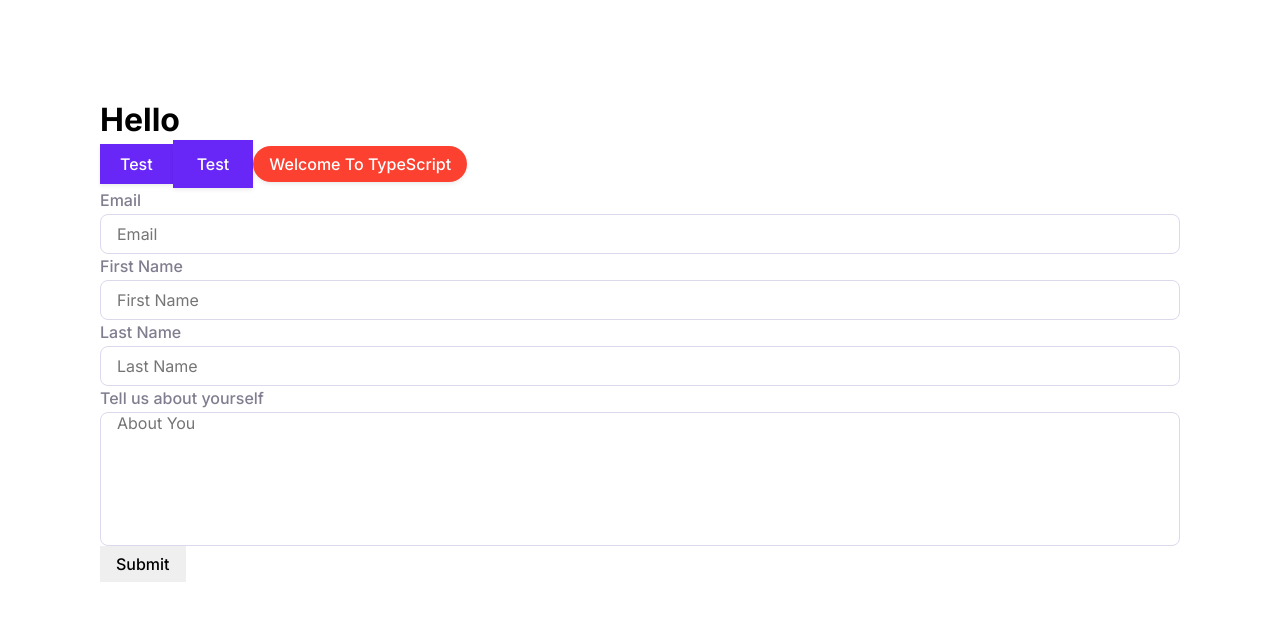
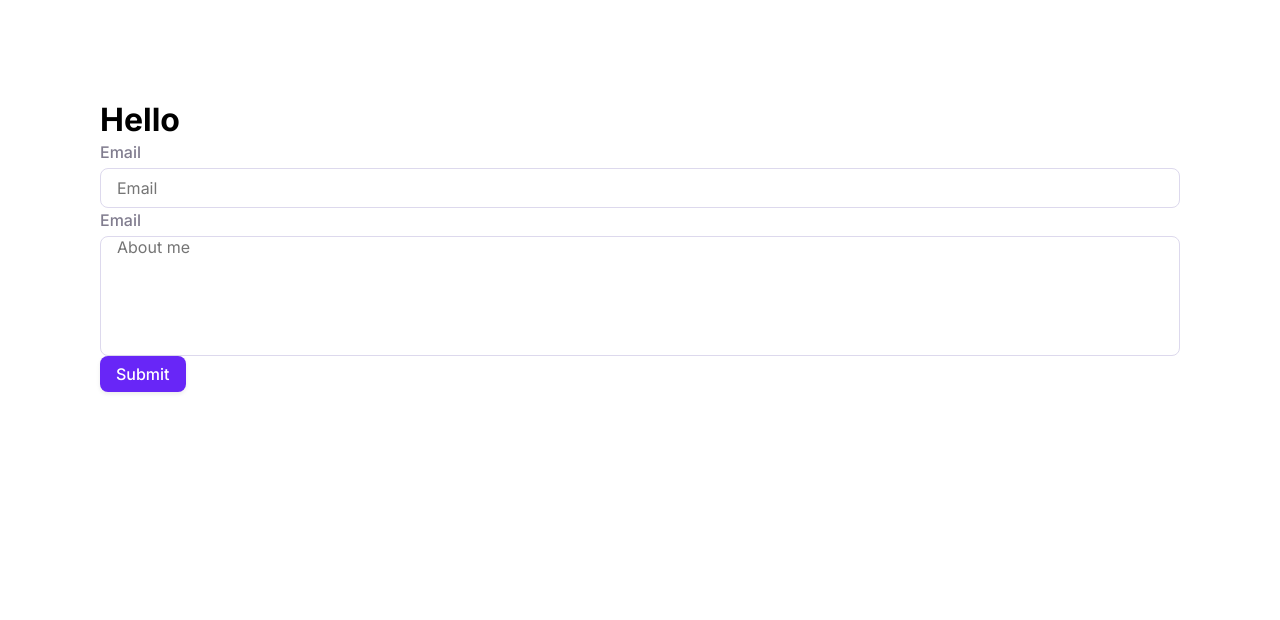
Before and after one commit to kulievtech/projectify-app-ui, a React (Create React App) app: page / in a window 1280 px wide. Shown: the top 620 px of the page. Built offline with nearby package versions, Linux system fonts and the light colour scheme.

Commit message:
Add onChange and value to Input component

```diff
--- a/src/App.tsx
+++ b/src/App.tsx
@@ -1,51 +1,51 @@
-import { Button, Typography, Input } from "./design-system";
+import { useState, useId } from "react";
+import { Button, Typography, Input, Label } from "./design-system";
 
 const App = () => {
+    const [value, setValue] = useState<string>("");
+    const [text, setText] = useState<string>("");
+
+    const handleOnChange = (value: string) => {
+        console.log(value);
+        setValue(value);
+    };
+
+    const handleOnChangeTextarea = (value: string) => {
+        setText(value);
+    };
     return (
         <div style={{ padding: "100px" }}>
             <Typography variant="h5">Hello</Typography>
-            <Button size="md" color="primary">
-                Test
-            </Button>
-            <Button size="lg" color="primary">
-                Test
-            </Button>
-            <Button size="sm" color="danger" shape="circle">
-                Welcome To TypeScript
-            </Button>
-            <form onSubmit={() => alert("submitted")}>
+
+            <form onSubmit={() => alert(`${value} ${text}`)} noValidate>
                 <Input
                     type="email"
                     placeholder="Email"
                     size="md"
                     shape="rounded"
                     labelText="Email"
+                    onChange={handleOnChange}
+                    value={value}
                 />
+
                 <Input
-                    placeholder="First Name"
+                    type="textarea"
+                    placeholder="About me"
                     size="md"
                     shape="rounded"
-                    labelText="First Name"
-                />
-                <Input
-                    placeholder="Last Name"
-                    size="md"
-                    shape="rounded"
-                    labelText="Last Name"
-                />
-                <Input
-                    placeholder="About You"
-                    size="lg"
-                    type="textarea"
-                    shape="rounded"
-                    labelText="Tell us about yourself"
-                    hintMessage="This is for your password"
+                    labelText="Email"
+                    onChange={handleOnChangeTextarea}
+                    value={text}
                 />
 
-                <Button>Submit</Button>
+                <Button color="primary" shape="rounded">
+                    Submit
+                </Button>
             </form>
         </div>
     );
 };
 
+<button type="submit"></button>;
+
 export { App };
--- a/src/design-system/Input/Input.css
+++ b/src/design-system/Input/Input.css
@@ -6,9 +6,7 @@
     font-family: inherit;
     font-size: var(--font-size-16);
     color: var(--jaguar-900);
-    resize: none;
     width: 100%;
-    display: block;
 }
 
 input::placeholder,
@@ -61,19 +59,39 @@ input::placeholder,
     color: var(--jaguar-300);
 }
 
+.input-wrapper {
+    display: flex;
+    flex-direction: column;
+    gap: 4px;
+}
+
 .input-wrapper label {
     display: block;
-    margin-bottom: var(--space-2);
 }
 
-.input.input-textarea.input-small {
+.input-textarea {
+    resize: none;
+}
+
+.input-textarea.input-small {
     height: 7.2rem;
 }
 
-.input.input-textarea.input-medium {
+.input-textarea.input-medium {
     height: 12rem;
 }
 
-.input.input-textarea.input-large {
+.input-textarea.input-large {
     height: 13.4rem;
 }
+
+.hint-message {
+    font-size: var(--font-size-12);
+    line-height: var(--line-height-18);
+    color: var(--jaguar-500);
+    font-weight: var(--font-weight-400);
+}
+
+.hint-message--error {
+    color: var(--red-orange-500);
+}
--- a/src/design-system/Input/Input.tsx
+++ b/src/design-system/Input/Input.tsx
@@ -1,4 +1,4 @@
-import React from "react";
+import React, { useState } from "react";
 import "./Input.css";
 import { trimWhiteSpaces } from "../utils";
 import { Label } from "../Label";
@@ -26,6 +26,9 @@ type InputProps = {
     size?: "sm" | "md" | "lg";
     hintMessage?: string;
     labelText?: string;
+
+    onChange: (value: string) => void;
+    value: string;
 };
 const Input: React.FC<InputProps> = (props) => {
     const {
@@ -38,7 +41,9 @@ const Input: React.FC<InputProps> = (props) => {
         hintMessage,
         labelText,
         className,
-        id
+        id,
+        onChange,
+        value
     } = props;
 
     const sizeClassName = size !== undefined ? sizeClassNames[size] : "";
@@ -54,6 +59,18 @@ const Input: React.FC<InputProps> = (props) => {
         } ${sizeClassName} ${shapeClassName} ${errorClassName} ${textareaClassName}`
     );
 
+    const hintMessageClass = trimWhiteSpaces(
+        `hint-message ${error ? "hint-message--error" : ""}`
+    );
+
+    const handleOnChange = (
+        e:
+            | React.ChangeEvent<HTMLTextAreaElement>
+            | React.ChangeEvent<HTMLInputElement>
+    ) => {
+        onChange(e.target.value);
+    };
+
     return (
         <div className="input-wrapper">
             {labelText ? (
@@ -67,6 +84,8 @@ const Input: React.FC<InputProps> = (props) => {
                     className={finalClassNames}
                     disabled={disabled}
                     id={id}
+                    onChange={handleOnChange}
+                    value={value}
                 />
             ) : (
                 <input
@@ -75,8 +94,14 @@ const Input: React.FC<InputProps> = (props) => {
                     placeholder={placeholder}
                     disabled={disabled}
                     id={id}
+                    onChange={handleOnChange}
+                    value={value}
                 />
             )}
+
+            {hintMessage ? (
+                <span className={hintMessageClass}>{hintMessage}</span>
+            ) : null}
         </div>
     );
 };
```
